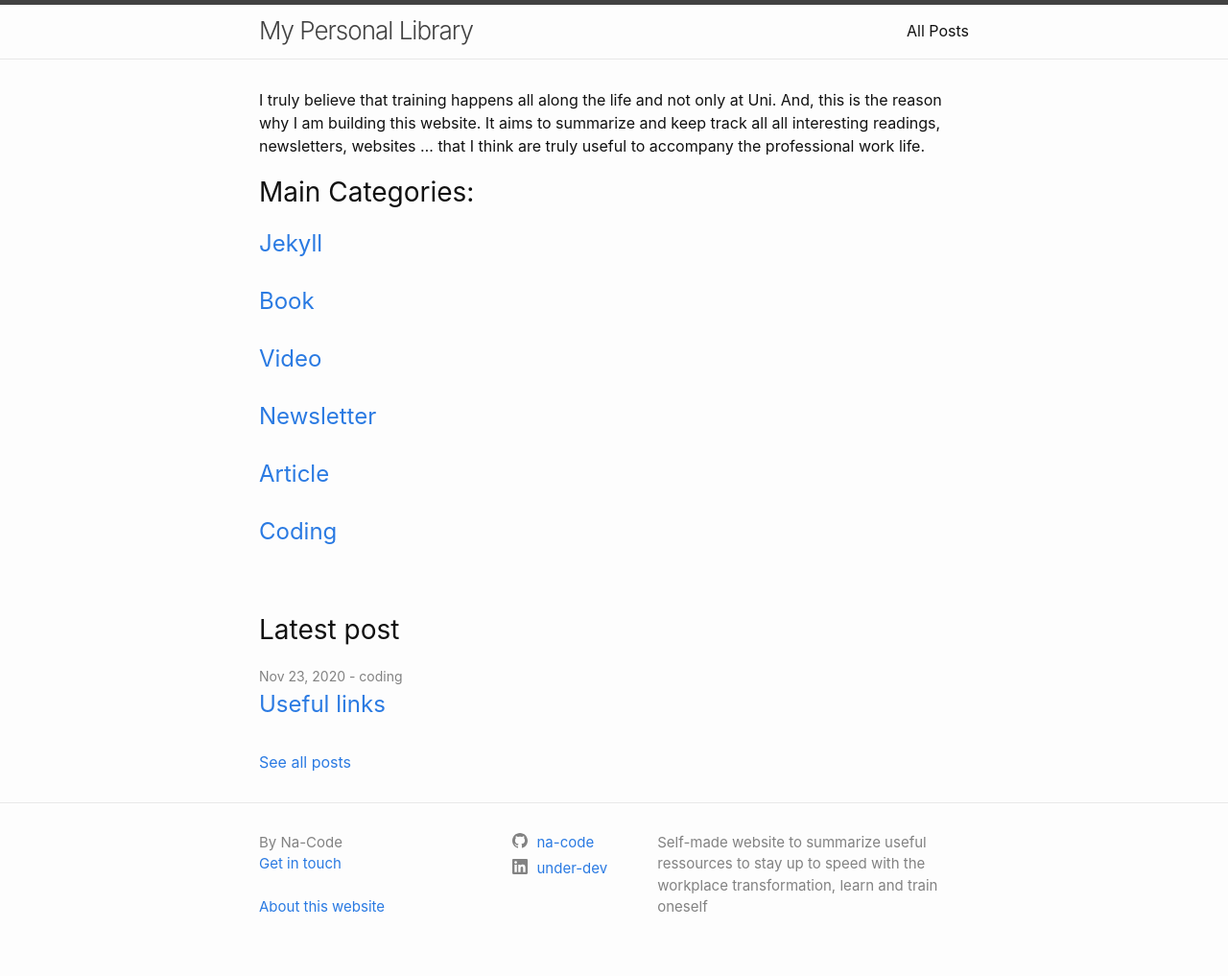
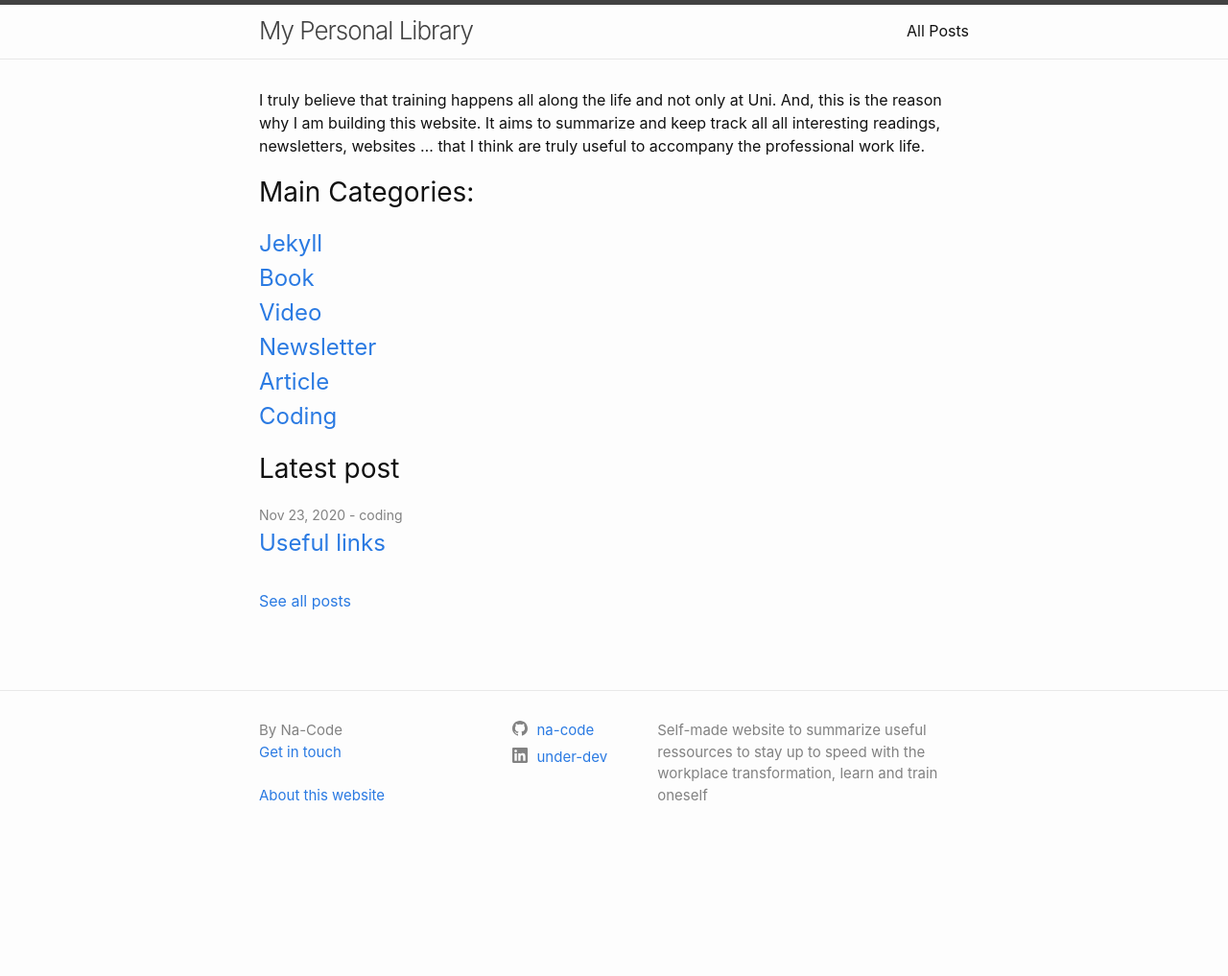
Before and after one commit to na-code/na-site, a Jekyll site: the page built from index.markdown, in a window 1280 px wide. Shown: the whole page at 96% size. Built offline with Jekyll 4.4.1, drawn with Linux system fonts in a browser that asks for light colours; after the commit the page ends 900 px from its top, so only the background shows below that.

Commit message:
Update home.html

```diff
--- a/_layouts/home.html
+++ b/_layouts/home.html
@@ -14,9 +14,9 @@ layout: default
     <!-- List of all categories -->
   <h2 class="post-list-heading">Main Categories:</h2>
   {%- for category in site.categories -%}
-    <a class="post-link">{{category[0] | capitalize }} </a><br>
+    <a class="post-link">{{category[0] | capitalize }} </a>
   {%- endfor -%}
-  <br><p>
+  <p>
 
     <h2 class="post-list-heading">{{ page.list_title | default: "Latest post" }}</h2>
     <ul class="post-list">
```
